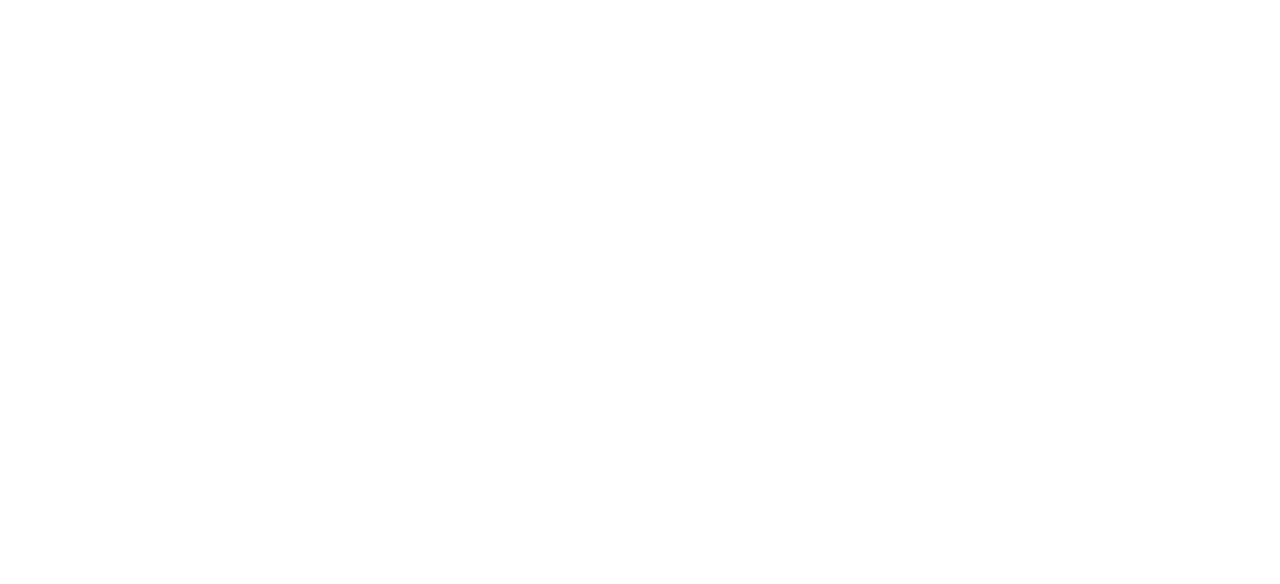
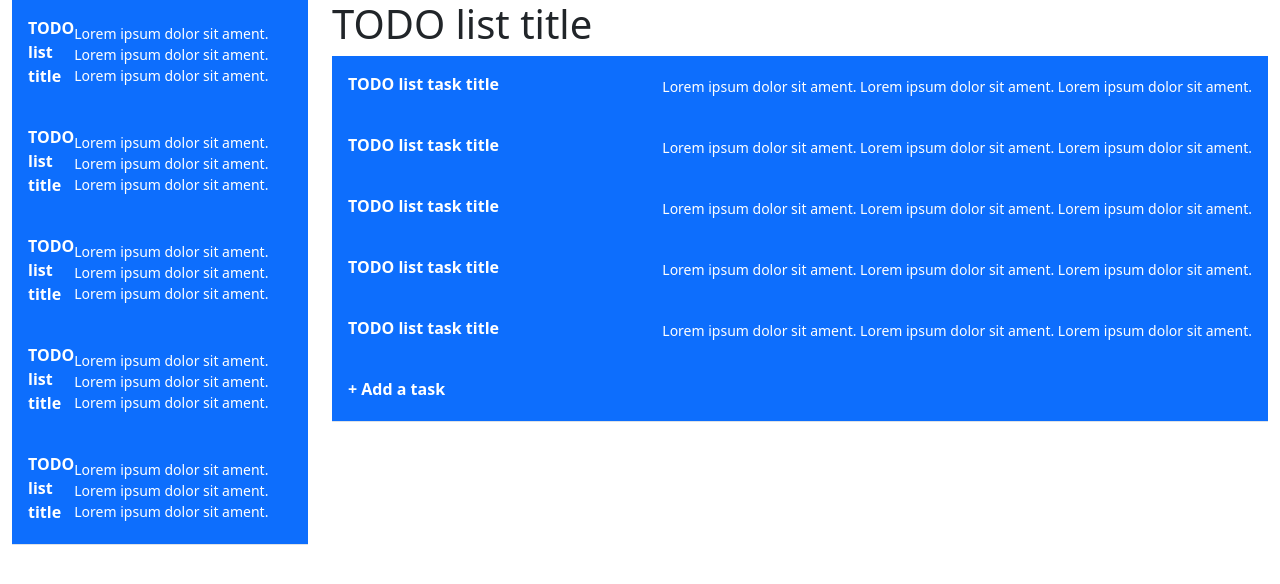
Before and after one commit to dennisshevtsov/bootstrap-todo-sample, a website: page index.html in a window 1280 px wide. Drawn offline with nearby package versions, Linux system fonts and the light colour scheme.

Commit message:
add todo lista/todo tasks

```diff
--- a/index.html
+++ b/index.html
@@ -3,12 +3,88 @@
 <head>
   <meta charset="utf-8">
   <title>Bootstrap TODO Sample</title>
-  <base href="/">
   <meta name="viewport" content="width=device-width, initial-scale=1">
-  <link href="bootstrap/dist/css/bootstrap.min.css" rel="stylesheet" />
+  <link href="node_modules/bootstrap/dist/css/bootstrap.min.css" rel="stylesheet" />
 </head>
 <body>
-  <div class="container-fluid"></div>
+  <div class="container-fluid">
+    <div class="row">
+      <div class="col-md-3">
+        <div class="list-group list-group-flush border-bottom scrollarea">
+          <a class="list-group-item list-group-item-action active py-3 lh-tight">
+            <div class="d-flex w-100 align-items-center justify-content-between">
+              <strong class="mb-1">TODO list title</strong>
+              <small>Lorem ipsum dolor sit ament. Lorem ipsum dolor sit ament. Lorem ipsum dolor sit ament.</small>
+            </div>
+          </a>
+          <a class="list-group-item list-group-item-action active py-3 lh-tight">
+            <div class="d-flex w-100 align-items-center justify-content-between">
+              <strong class="mb-1">TODO list title</strong>
+              <small>Lorem ipsum dolor sit ament. Lorem ipsum dolor sit ament. Lorem ipsum dolor sit ament.</small>
+            </div>
+          </a>
+          <a class="list-group-item list-group-item-action active py-3 lh-tight">
+            <div class="d-flex w-100 align-items-center justify-content-between">
+              <strong class="mb-1">TODO list title</strong>
+              <small>Lorem ipsum dolor sit ament. Lorem ipsum dolor sit ament. Lorem ipsum dolor sit ament.</small>
+            </div>
+          </a>
+          <a class="list-group-item list-group-item-action active py-3 lh-tight">
+            <div class="d-flex w-100 align-items-center justify-content-between">
+              <strong class="mb-1">TODO list title</strong>
+              <small>Lorem ipsum dolor sit ament. Lorem ipsum dolor sit ament. Lorem ipsum dolor sit ament.</small>
+            </div>
+          </a>
+          <a class="list-group-item list-group-item-action active py-3 lh-tight">
+            <div class="d-flex w-100 align-items-center justify-content-between">
+              <strong class="mb-1">TODO list title</strong>
+              <small>Lorem ipsum dolor sit ament. Lorem ipsum dolor sit ament. Lorem ipsum dolor sit ament.</small>
+            </div>
+          </a>
+        </div>
+      </div>
+      <div class="col-md-9">
+        <h1><span>TODO list title</span></h1>
+        <div class="list-group list-group-flush border-bottom scrollarea">
+          <a class="list-group-item list-group-item-action active py-3 lh-tight">
+            <div class="d-flex w-100 align-items-center justify-content-between">
+              <strong class="mb-1">TODO list task title</strong>
+              <small>Lorem ipsum dolor sit ament. Lorem ipsum dolor sit ament. Lorem ipsum dolor sit ament.</small>
+            </div>
+          </a>
+          <a class="list-group-item list-group-item-action active py-3 lh-tight">
+            <div class="d-flex w-100 align-items-center justify-content-between">
+              <strong class="mb-1">TODO list task title</strong>
+              <small>Lorem ipsum dolor sit ament. Lorem ipsum dolor sit ament. Lorem ipsum dolor sit ament.</small>
+            </div>
+          </a>
+          <a class="list-group-item list-group-item-action active py-3 lh-tight">
+            <div class="d-flex w-100 align-items-center justify-content-between">
+              <strong class="mb-1">TODO list task title</strong>
+              <small>Lorem ipsum dolor sit ament. Lorem ipsum dolor sit ament. Lorem ipsum dolor sit ament.</small>
+            </div>
+          </a>
+          <a class="list-group-item list-group-item-action active py-3 lh-tight">
+            <div class="d-flex w-100 align-items-center justify-content-between">
+              <strong class="mb-1">TODO list task title</strong>
+              <small>Lorem ipsum dolor sit ament. Lorem ipsum dolor sit ament. Lorem ipsum dolor sit ament.</small>
+            </div>
+          </a>
+          <a class="list-group-item list-group-item-action active py-3 lh-tight">
+            <div class="d-flex w-100 align-items-center justify-content-between">
+              <strong class="mb-1">TODO list task title</strong>
+              <small>Lorem ipsum dolor sit ament. Lorem ipsum dolor sit ament. Lorem ipsum dolor sit ament.</small>
+            </div>
+          </a>
+          <a class="list-group-item list-group-item-action active py-3 lh-tight">
+            <div class="d-flex w-100 align-items-center justify-content-between">
+              <strong class="mb-1">+ Add a task</strong>
+            </div>
+          </a>
+        </div>
+      </div>
+    </div>
+  </div>
   <script src="bootstrap/dist/js/bootstrap.bundle.min.js"></script>
 </body>
 </html>
```
